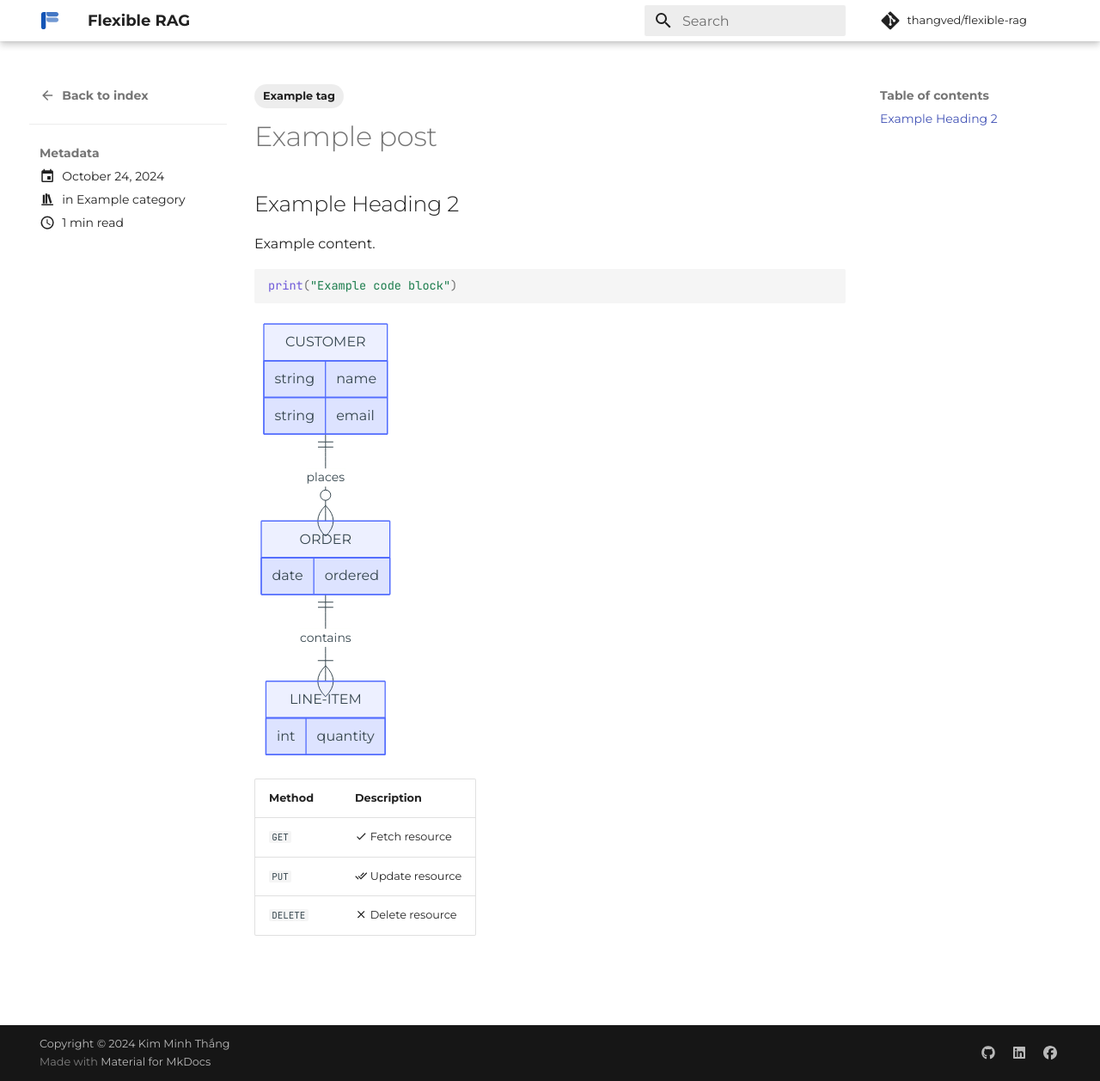
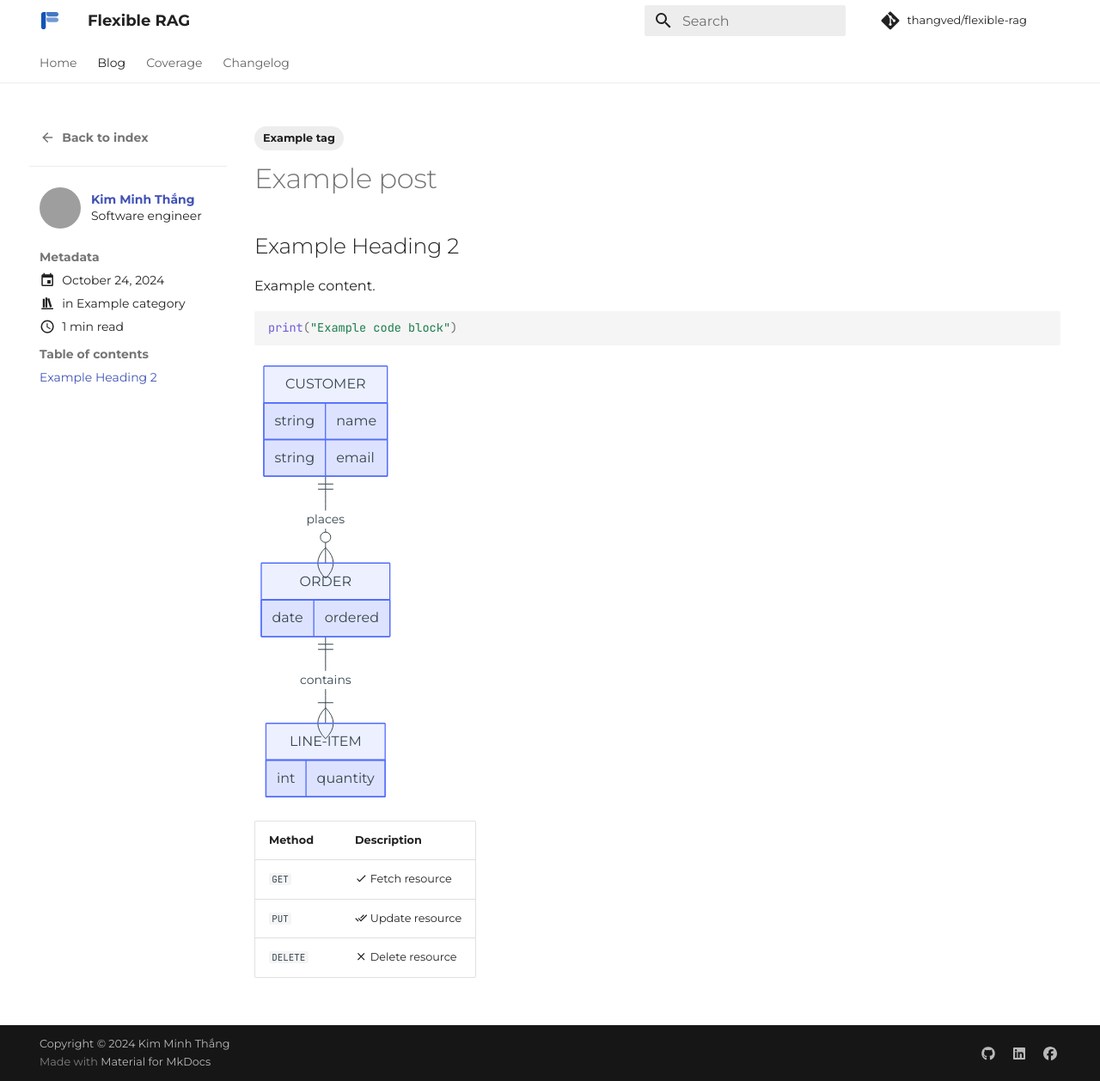
Before and after one commit to thangved/flexible-rag, an MkDocs documentation site: the page built from docs/blog/posts/index.md, in a window 1280 px wide and 1258 px high. Shown: the whole window at 86% size. Built offline with MkDocs 1.6.1 and Material for MkDocs 9.7.7, drawn with Linux system fonts in a browser that asks for light colours; comment, search, counter and statistics services are not loaded; the version menu is left out; grey boxes are pictures that could not be loaded.

```diff
--- /dev/null
+++ b/docs/blog/.authors.yml
@@ -0,0 +1,5 @@
+authors:
+  thangved:
+    name: Kim Minh Thắng
+    description: Software engineer
+    avatar: https://github.com/thangved.png
--- a/mkdocs.yml
+++ b/mkdocs.yml
@@ -5,6 +5,7 @@ repo_name: thangved/flexible-rag
 remote_branch: gh-pages
 site_author: Kim Minh Thắng
 site_description: A flexible RAG for your project
+
 theme:
   name: material
   custom_dir: docs/overrides
@@ -13,11 +14,19 @@ theme:
     - navigation.instant
     - navigation.instant.prefetch
     - navigation.instant.progress
+    - navigation.tabs
+    - navigation.expand
+    - navigation.path
+    - navigation.prune
+    - navigation.indexes
+    - navigation.top
     - header.autohide
     - navigation.footer
     - search.suggest
     - search.highlight
     - search.share
+    - toc.follow
+    - toc.integrate
   palette:
     primary: white
   font:
@@ -31,11 +40,17 @@ nav:
   - Blog:
       - blog/index.md
   - Coverage: coverage.md
+  - Changelog:
+      - changelog.md
 
 plugins:
   - search
   - tags
-  - blog
+  - blog:
+      enabled: true
+      archive_toc: true
+      authors: true
+      authors_profiles: true
   - rss:
       match_path: docs/blog/posts/.*
       date_from_meta:
@@ -46,6 +61,7 @@ plugins:
       enabled: !ENV [CI, false]
   - offline
   - coverage
+  - git-authors
 
 markdown_extensions:
   - pymdownx.highlight:
--- a/pyproject.toml
+++ b/pyproject.toml
@@ -33,6 +33,7 @@ cohere = "^5.11.1"
 mkdocs-material = {extras = ["projects"], version = "^9.5.42"}
 mkdocs-rss-plugin = "^1.15.0"
 mkdocs-coverage = "^1.1.0"
+mkdocs-git-authors-plugin = "^0.9.0"
 
 [build-system]
 requires = ["poetry-core"]
```
Also changed, not shown: docs/blog/posts/index.md (+2 -0 lines), 2 other files.
